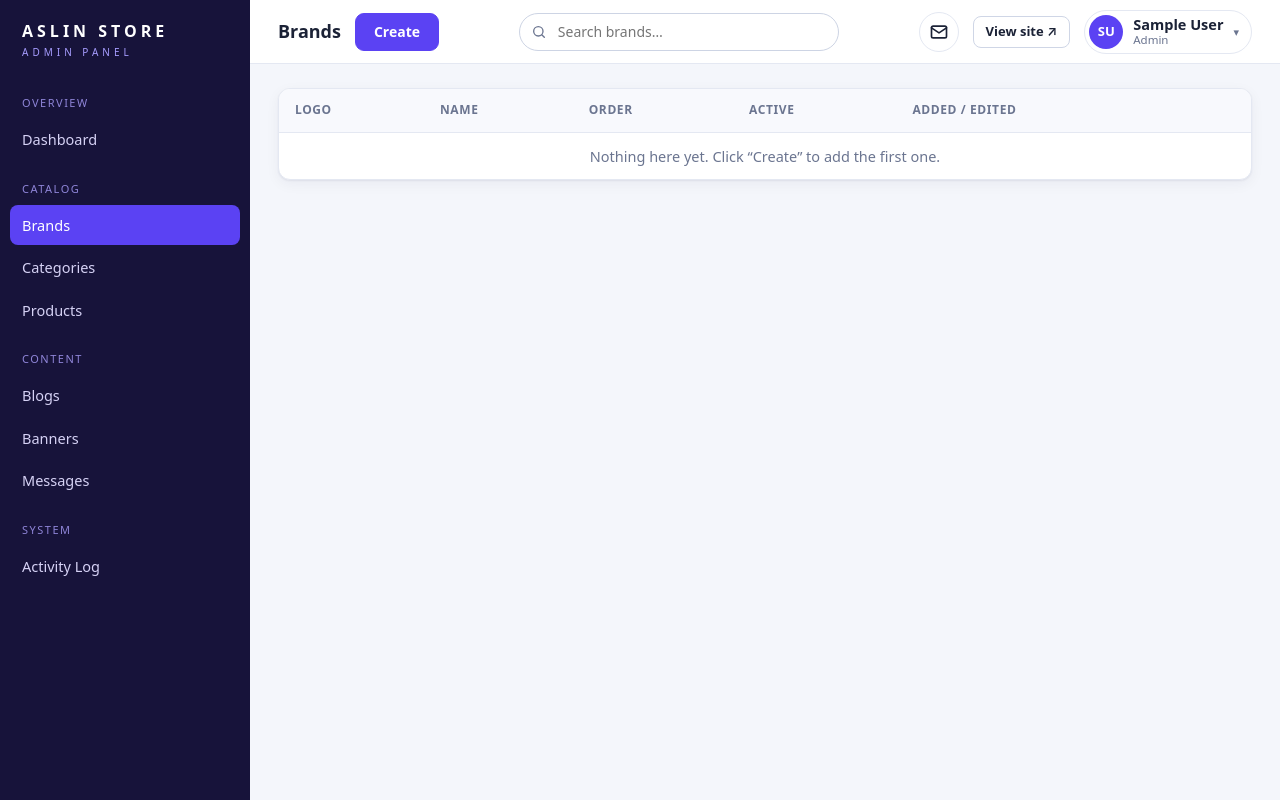
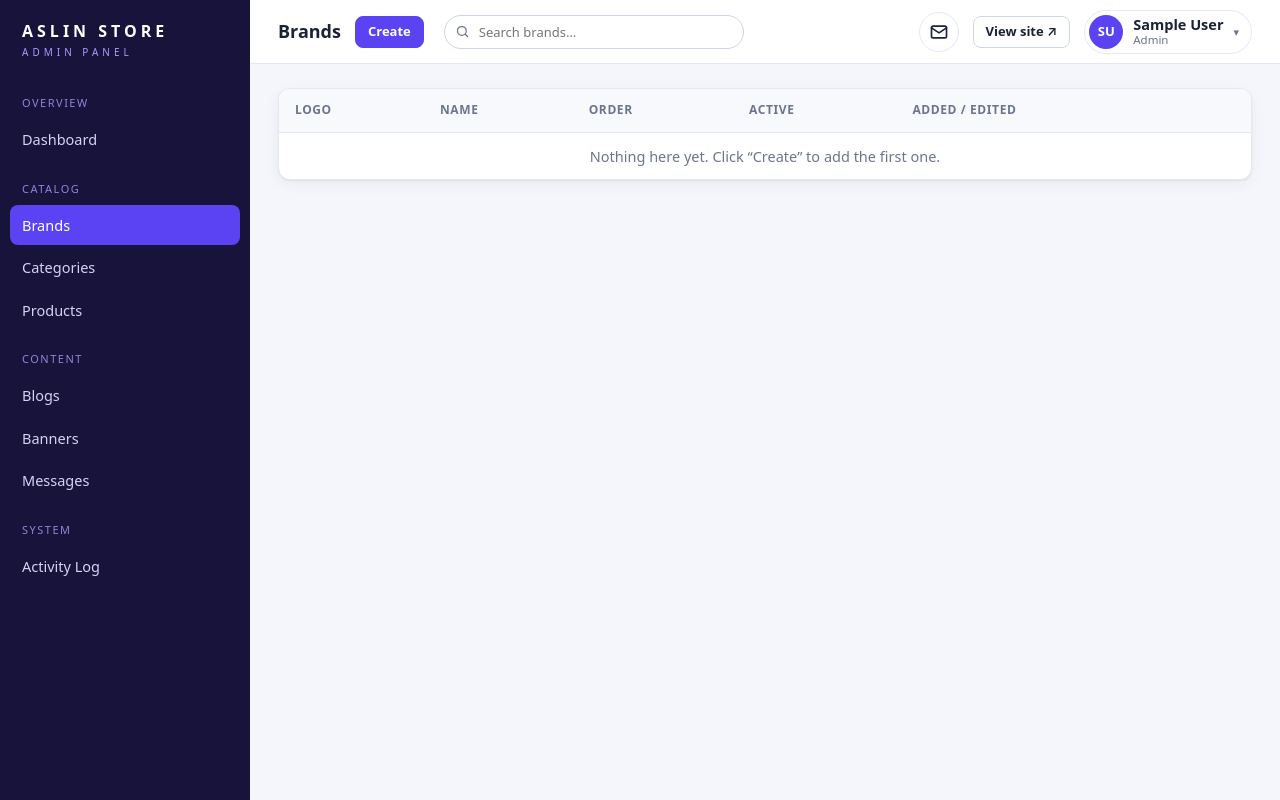
Before and after one commit to asl1n/online-store, a PHP site: page /admin/brands in a window 1280 px wide. Run offline with PHP 8.4, Linux system fonts and the light colour scheme; the visitor is signed in with stand-in values (Sample User, id 1); data comes from the database, SQL or seed files in the repository; data that the repository does not hold is empty; some libraries are stand-ins or nearby versions.

Commit message:
feat: New Design Finishing

```diff
--- a/assets/admin.css
+++ b/assets/admin.css
@@ -1238,7 +1238,7 @@ label.switch {
 
 /* ---- round 13: compact page header ----
    Create / Back always travel WITH the page title: beside it in the top bar, or beside it in the page on phones (<=760px) where the title drops down.
-   Search / filters: middle of the top bar when there is room (>=1200px), otherwise one row under the top bar (full width on phones). */
+   Search / filters: right after those buttons (or after the title when there are none) when the top bar has room (>=1200px), otherwise one row under the top bar (full width on phones). */
 .top-title {
   margin: 0;
   font-size: 18px;
@@ -1265,11 +1265,20 @@ label.switch {
   flex-shrink: 0;
 }
 .top-actions .btn {
-  min-height: 38px;
+  min-height: 32px;
+  padding: 0 12px;
+  gap: 6px;
+  font-size: 13px;
+  border-radius: 8px;
+}
+.top-actions .btn svg {
+  width: 14px;
+  height: 14px;
 }
 .top-tools {
-  flex: 0 1 320px;
+  flex: 0 1 300px;
   min-width: 170px;
+  margin-left: 6px;
 }
 .top-tools form {
   display: flex;
@@ -1277,22 +1286,29 @@ label.switch {
   min-width: 0;
 }
 .top-tools select {
-  height: 38px;
-  padding-top: 0;
-  padding-bottom: 0;
+  height: 34px;
+  padding: 0 10px;
+  font-size: 13px;
+  border-radius: 8px;
 }
 .topbar .searchbox {
   width: 100%;
 }
 .topbar .searchbox input {
-  height: 38px;
-  padding: 0 34px 0 38px !important;
-  font-size: 14px;
+  height: 34px;
+  padding: 0 32px 0 34px !important;
+  font-size: 13px;
 }
 .topbar .searchbox svg {
-  left: 12px;
-  width: 16px;
-  height: 16px;
+  left: 11px;
+  width: 15px;
+  height: 15px;
+}
+.topbar .searchbox .clear {
+  width: 20px;
+  height: 20px;
+  right: 7px;
+  font-size: 15px;
 }
 @media (min-width: 761px) {
   .top-actions {
@@ -1301,11 +1317,7 @@ label.switch {
 }
 @media (min-width: 1200px) {
   .top-tools {
-    display: flex;
-    margin: 0 auto; /* centred in the space between the title/buttons and the user menu */
-  }
-  .top-tools ~ .top-right {
-    margin-left: 0;
+    display: flex; /* sits right after the Create/Back button, or right after the title when there is none */
   }
 }
 
```
